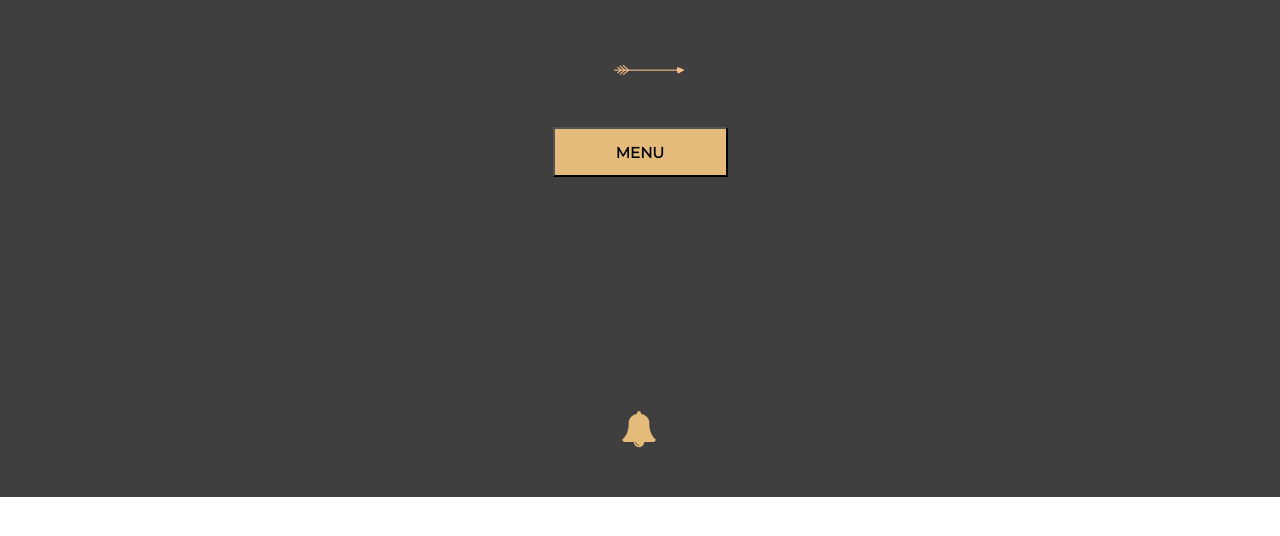
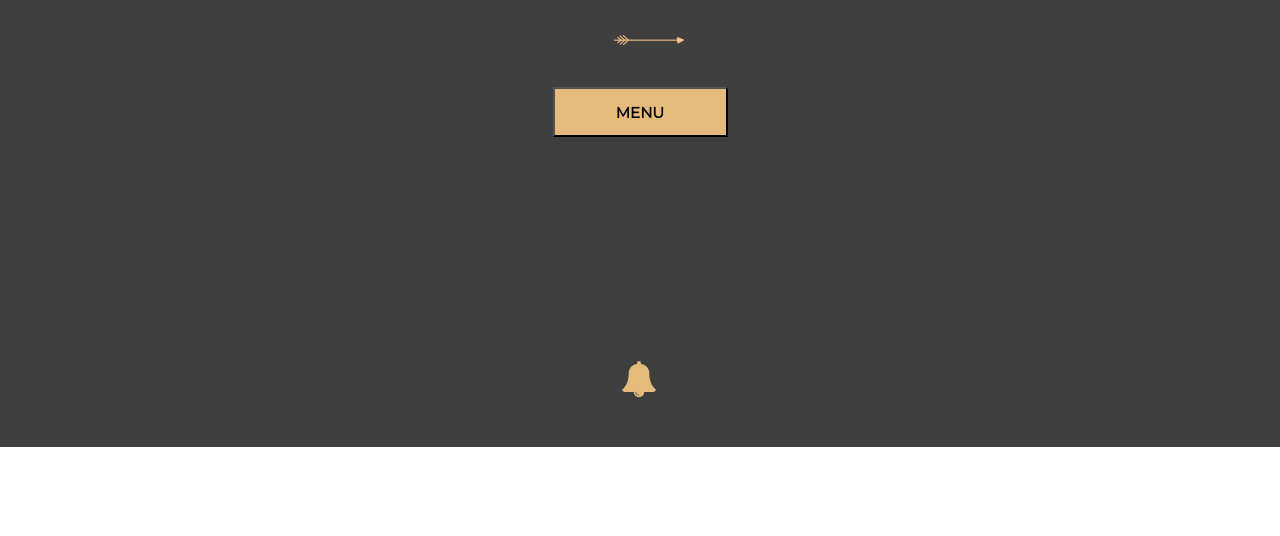
Before and after one commit to anettwu/weekly29, a plain HTML site: page index.html in a window 1280 px wide. Shown: the part 552-1088 px from the top of the page. After the commit the page ends 1039 px from the top, so only its background shows below. Drawn offline with Linux system fonts and the light colour scheme; a web font is replaced by a local one.

Commit message:
correct sizes Welcome

```diff
--- a/css/style.css
+++ b/css/style.css
@@ -145,8 +145,8 @@ html {
 
 .welcome__arrow {
 	width: 120px;
-	height: 50px;
-	margin: 40px auto;
+	height: 40px;
+	margin: 10px auto 40px;
 	background: url(../images/arrow.gif) no-repeat;
 }
 
@@ -154,5 +154,5 @@ html {
 	width: 70px;
 	height: 100px;
 	background: url(../images/bell.gif) no-repeat;
-	margin: 220px auto 40px;
+	margin: 210px auto 40px;
 }
```
